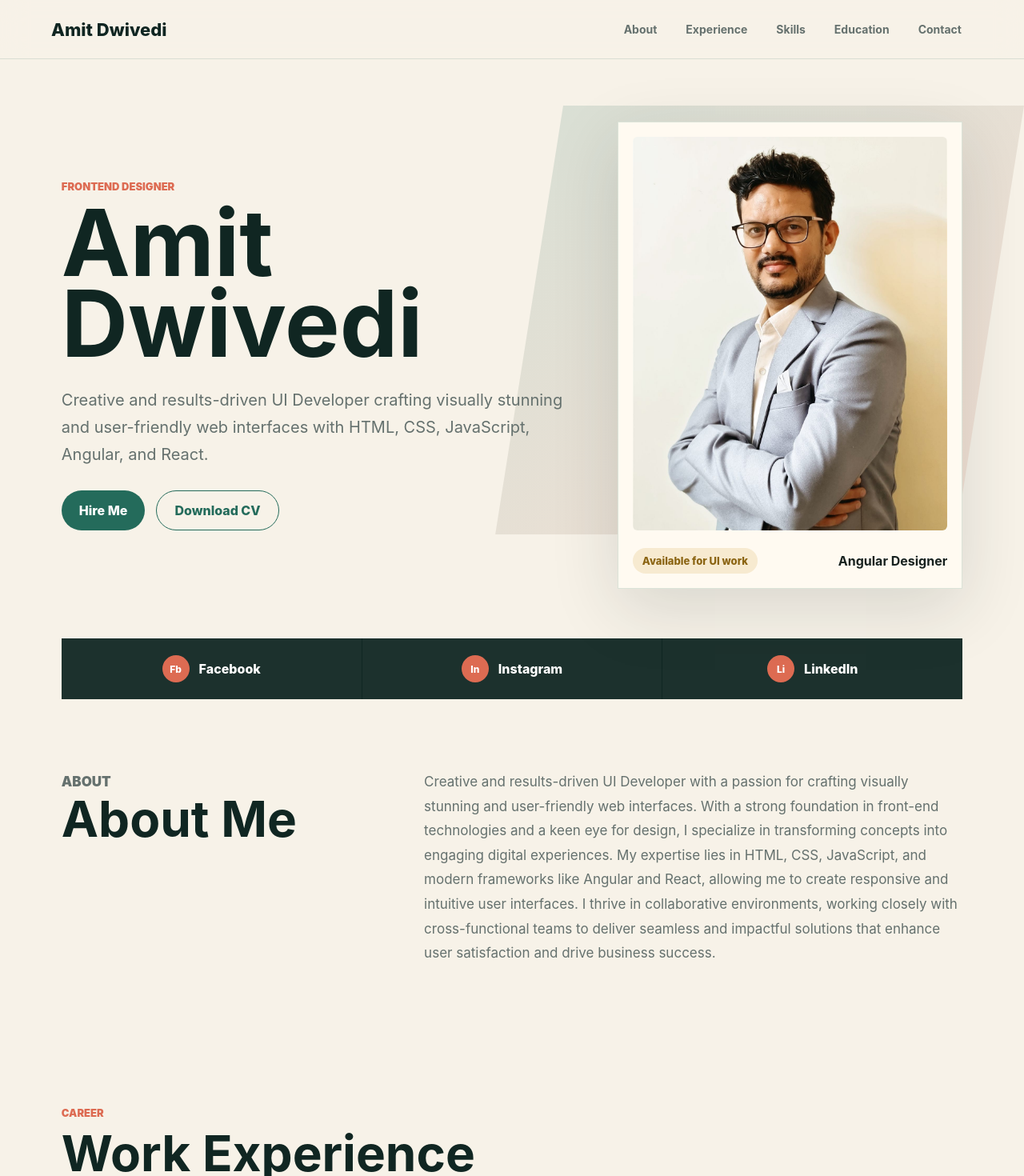
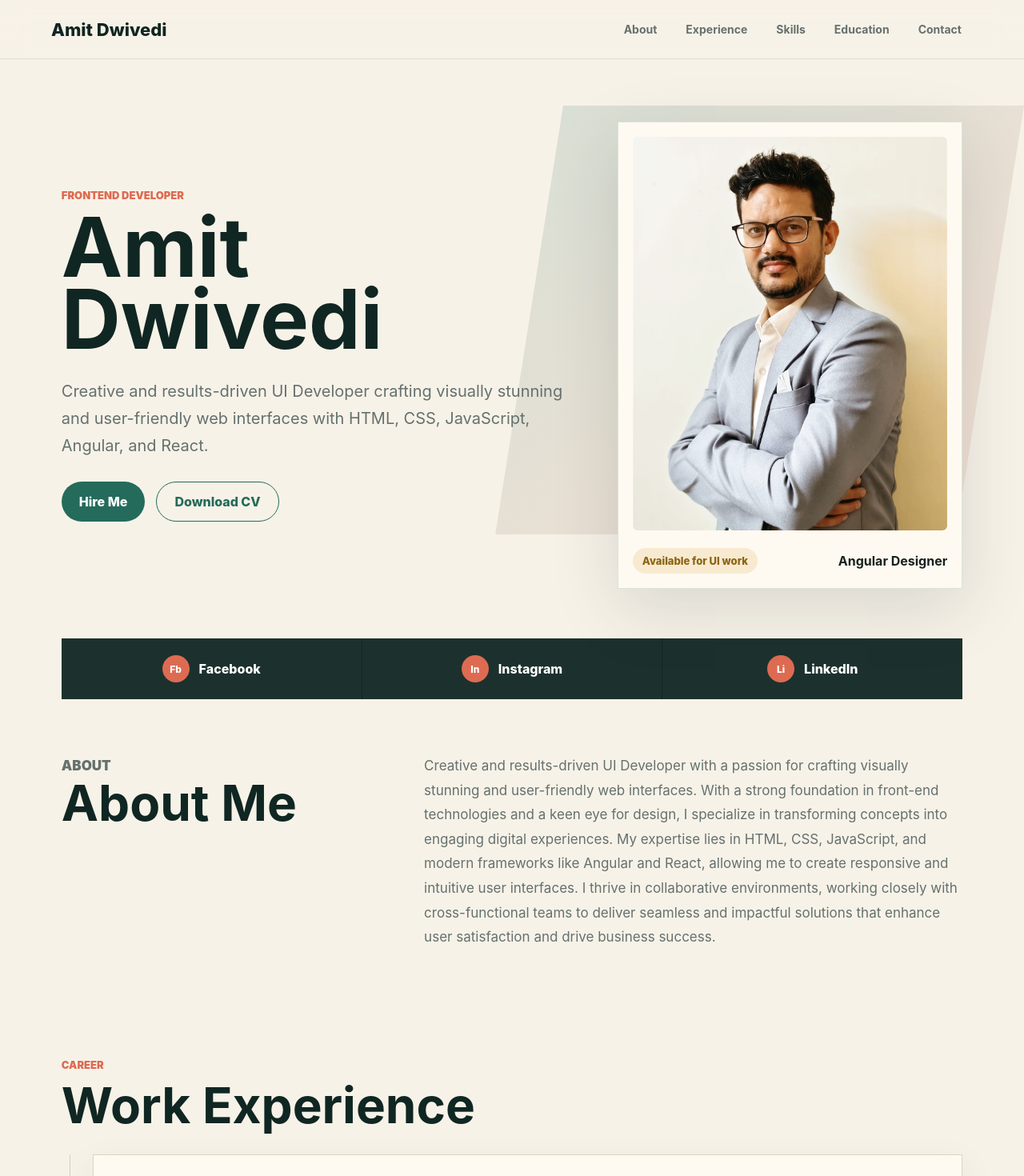
Before and after one commit to amitdevd/my-portfolio, a React (Create React App) app: page / in a window 1280 px wide. Shown: the top 1470 px of the page at 80% size. Built offline with nearby package versions, Linux system fonts and the light colour scheme.

Commit message:
Update portfolio hero styling

```diff
--- a/src/App.css
+++ b/src/App.css
@@ -111,10 +111,10 @@ a {
 
 .hero h1 {
   color: var(--deep);
-  font-size: clamp(58px, 9vw, 128px);
+  font-size: clamp(48px, 8vw, 108px);
   line-height: 0.88;
   margin: 0;
-  max-width: 820px;
+  max-width: 600px;
 }
 
 .hero-text {
@@ -218,7 +218,7 @@ a {
 }
 
 .section {
-  padding: 88px clamp(20px, 6vw, 88px);
+  padding: 68px clamp(20px, 6vw, 88px);
 }
 
 .section-heading {
--- a/src/App.js
+++ b/src/App.js
@@ -147,7 +147,7 @@ function App() {
       <main>
         <section className="hero" id="home">
           <div className="hero-copy">
-            <p className="eyebrow">Frontend Designer</p>
+            <p className="eyebrow">Frontend Developer</p>
             <h1>Amit Dwivedi</h1>
             <p className="hero-text">
               Creative and results-driven UI Developer crafting visually stunning and user-friendly web interfaces with HTML, CSS, JavaScript, Angular, and React.
```
